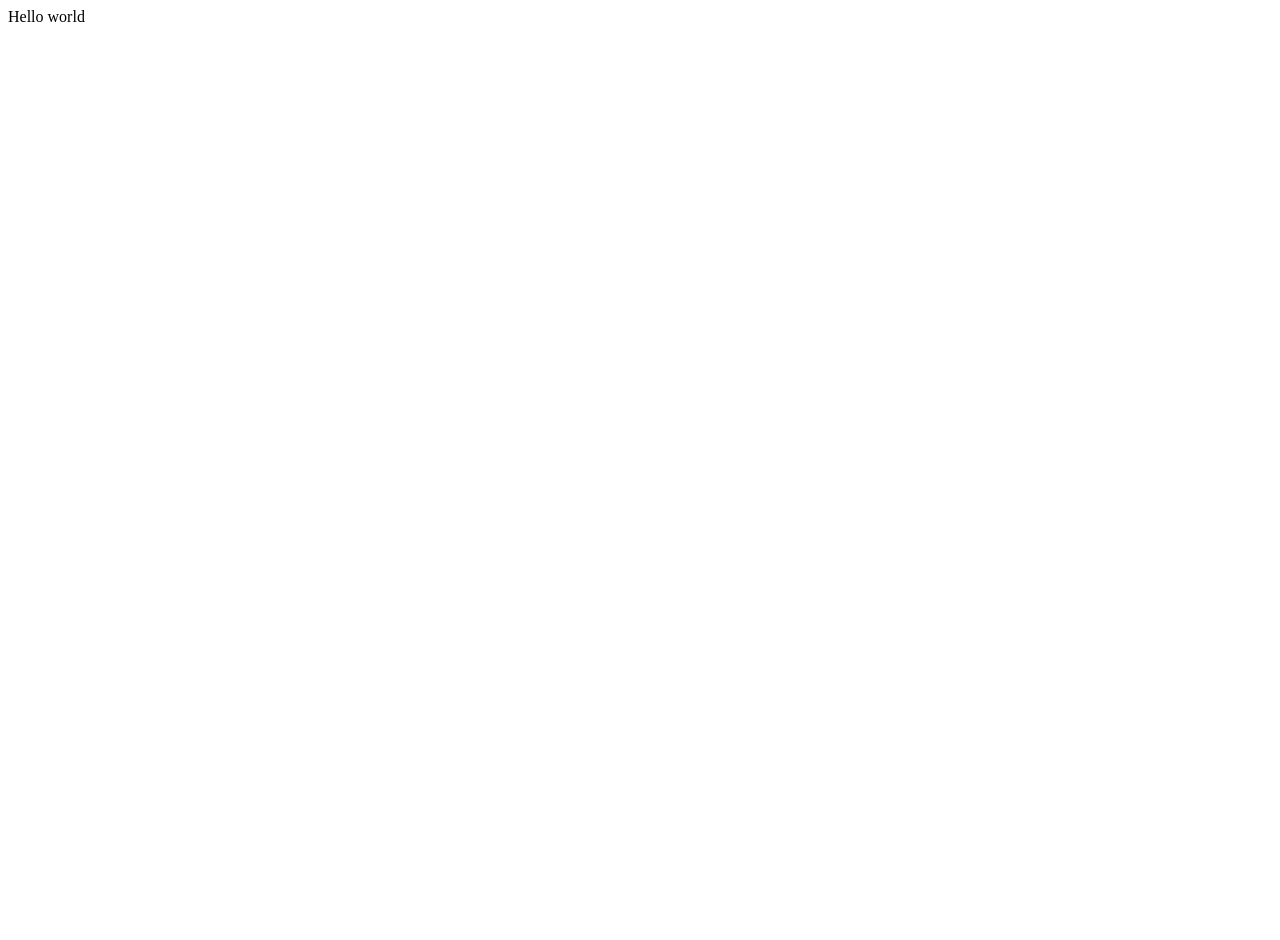
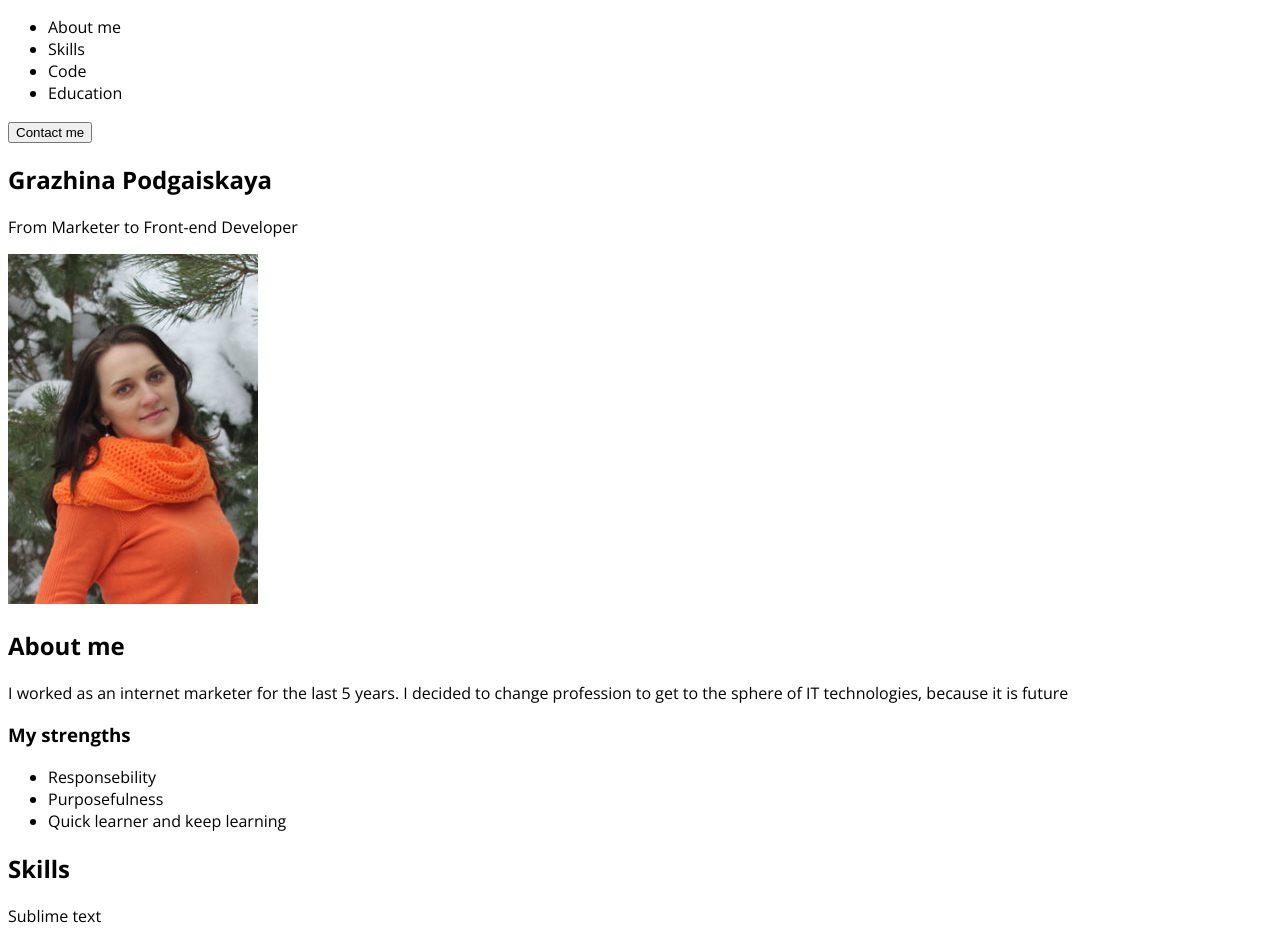
Before and after one commit to Grazhina/rsschool-cv, a plain HTML site: page index.html in a window 1280 px wide. Shown: the top 940 px of the page. Before the commit the page ends 800 px from the top, so only its background shows below. Drawn offline with nearby package versions, Linux system fonts and the light colour scheme.

Commit message:
feat: update index.html file

```diff
--- a/index.html
+++ b/index.html
@@ -1 +1,73 @@
-<p>Hello world</p>
+<!DOCTYPE html>
+<html lang="en">
+<head>
+    <meta charset="UTF-8">
+    <meta http-equiv="X-UA-Compatible" content="IE=edge">
+    <meta name="viewport" content="width=device-width, initial-scale=1.0">
+    <title>CV</title>
+    <link href="https://fonts.googleapis.com/css2?family=Open+Sans:wght@400;700&family=Poppins:wght@400;700&display=swap" rel="stylesheet">
+    <link rel="stylesheet" href="style.css"
+</head>
+<body>
+    <header class="header">
+        <div class="wrapper">
+            <nav class="header_navigation">
+                <ul class="navigation">
+                     <li>About me</li>
+                     <li>Skills</li>
+                     <li>Code</li>
+                     <li>Education</li>
+                </ul>
+            </nav>
+             <div class="header__button">
+                <button class="button button_colored">Contact me</button>
+            </div>
+        </div>
+    </header>
+    <section class="prompo">
+        <div class="wrapper">
+            <div class="promo__content">
+                <div class="layout-2-column">
+                    <h1>Grazhina Podgaiskaya</h1>
+                    <p>From Marketer to Front-end Developer</p>
+                    <img src="./img/1.jpg" alt="photo"
+                </div>
+            </div>
+        </div>
+    </section>
+    <section class="tools"
+        <div class="wrapper">
+            <h2>About me</h2>
+            <p>I worked as an internet marketer for the last 5 years. I decided to change profession to get to the sphere of IT technologies, because it is future</p>
+            <div class="layout-2-column">
+                <div class="tool">
+                    <div class="tool__icon">
+                        <span class="icon-round icon-round_orange"></span>
+                    </div>
+                    <h3>My strengths</h3>
+                        <ul class="strengths">
+                            <li>Responsebility</li>
+                            <li>Purposefulness</li>
+                            <li>Quick learner and keep learning</li>
+                        </ul>
+                </div>
+            </div>
+        </div>
+    <section class="skills">
+        <div class="wrapper">
+            <h2>Skills</h2>
+            <p>Sublime text</p>
+        </div>
+    </section>
+    <footer class="footer">
+        <div class="wrapper">
+            <div class="layout-3-column">
+                <a href="https://rs.school/js/" class="logo"><img src="./img/rs_school_js.svg" alt="RS School"></a>
+                <p>2021</p>
+                <a href="https://github.com/Grazhina" class="github"><img src="./img/2.png" alt="GitHub"></a>
+                <p>Visit my GitHub</p>
+            </div>
+        </div>
+    </footer>
+</body>
+</html>
--- a/style.css
+++ b/style.css
@@ -1 +1,8 @@
-p {color: #600000; font-size:14px}
+html {
+    font-size: 10px;
+}
+
+body {
+    font-size: 1.6rem;
+    font-family: 'Open Sans', Verdana, sans-serif;
+}
```
Also changed, not shown: img/1.jpg (added), img/2.png (added), img/rs_school_js.svg (added).
